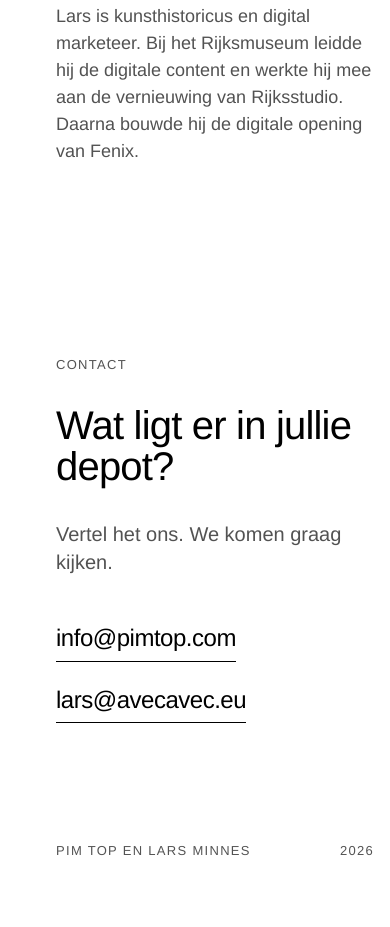
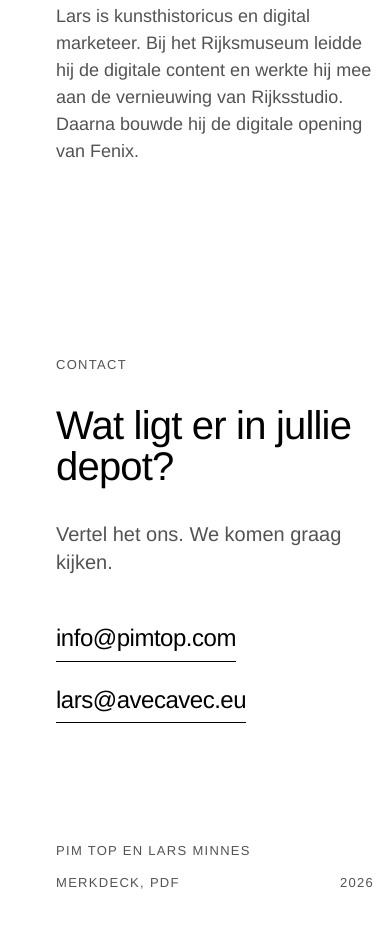
Before and after one commit to larsmin123/topmin-dev, a plain HTML site: page index.html in a window 390 px wide. Shown: the part 6856-7783 px from the top of the page. Drawn offline with Linux system fonts and the light colour scheme; a web font is replaced by a local one.

Commit message:
feat: merkdeck als pdf te downloaden

```diff
--- a/index.html
+++ b/index.html
@@ -176,6 +176,7 @@
 
 <footer class="micro">
   <span>Pim Top en Lars Minnes</span>
+  <a class="foot-link" href="topmin-merk.pdf" download>Merkdeck, pdf</a>
   <span>2026</span>
 </footer>
 
--- a/styles.css
+++ b/styles.css
@@ -532,6 +532,30 @@ footer {
   color: var(--soft);
 }
 
+footer {
+  flex-wrap: wrap;
+}
+
+@media (max-width: 767px) {
+  footer span:first-child {
+    flex: 1 0 100%;
+  }
+}
+
+.foot-link {
+  margin: -4px 0;
+  padding: 4px 0;
+  transition: opacity 400ms var(--ease);
+}
+
+.foot-link:hover {
+  opacity: 0.6;
+}
+
+.label + .mail {
+  margin-top: 0;
+}
+
 /* Beweging: alleen als er script is en de bezoeker het wil */
 
 @media (prefers-reduced-motion: no-preference) {
```
Also changed, not shown: merk.html (+5 -0 lines), 1 other file.
